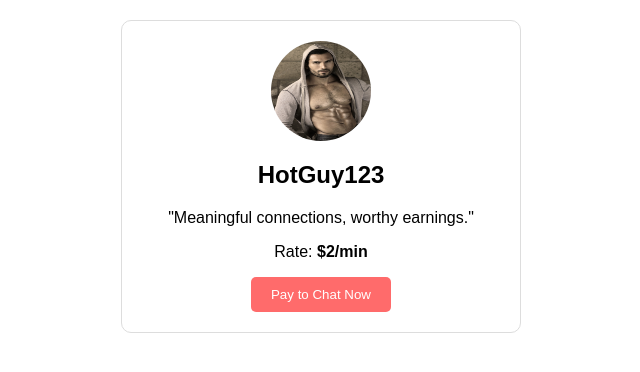
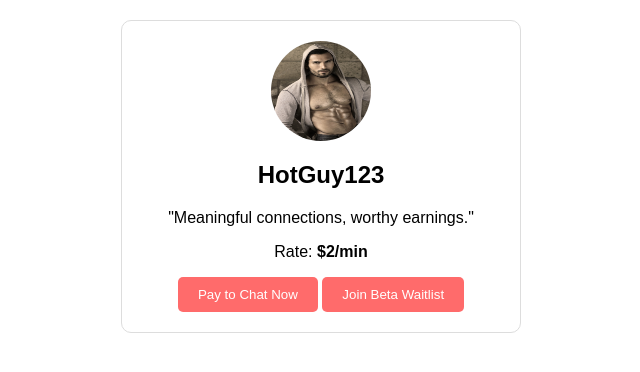
Before and after one commit to Eunice-ai/HushApp, a plain HTML site: page index.html in a window 1280 px wide. Shown: the whole page, without its empty margins (319-959 px from the left). Drawn offline with Linux system fonts and the light colour scheme.

Commit message:
update:add_beta_waitlist

```diff
--- a/index.html
+++ b/index.html
@@ -1,14 +1,18 @@
 <!DOCTYPE html>
 <html lang="en">
+
 <head>
     <meta charset="UTF-8">
     <meta name="viewport" content="width=device-width, initial-scale=1.0">
     <title>Hush Prototype</title>
     <link rel="stylesheet" href="style.css">
+
+    <script async src="https://scripts.simpleanalyticscdn.com/latest.js"></script>
 </head>
+
 <body>
     <!-- Seller Profile -->
-     <div class="profile-card">
+    <div class="profile-card">
         <div class="profile-pic">
             <img src="asset/profile_img/hot_guy.jpg" alt="HotGuy123">
         </div>
@@ -16,14 +20,19 @@
         <p>"Meaningful connections, worthy earnings."</p>
         <p>Rate: <strong>$2/min</strong></p>
         <button onclick="simulatePayment()">Pay to Chat Now</button>
-     </div>
 
-     <!-- Fake Payment JS -->
-      <script>
+        <a href="https://docs.google.com/forms/d/1-0n7y5hQaLN0tHt8nvxutzyu0cddQSGJE7QiUvcBCkM/edit" target="_blank">
+            <button>Join Beta Waitlist</button>
+        </a>
+    </div>
+
+    <!-- Fake Payment JS -->
+    <script>
         function simulatePayment() {
             alert("In the real app, this would open Stripe to pay $2!")
         }
-      </script>
+    </script>
 
 </body>
+
 </html>
```
